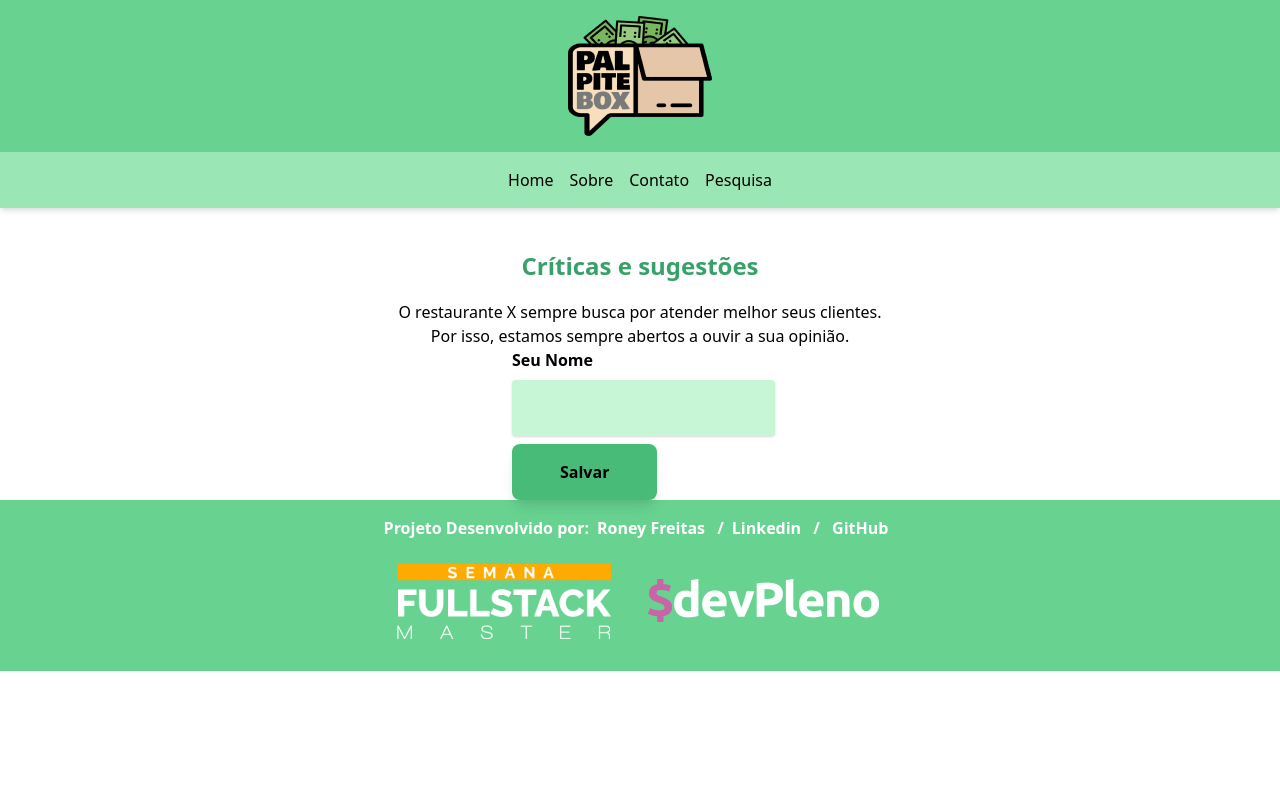
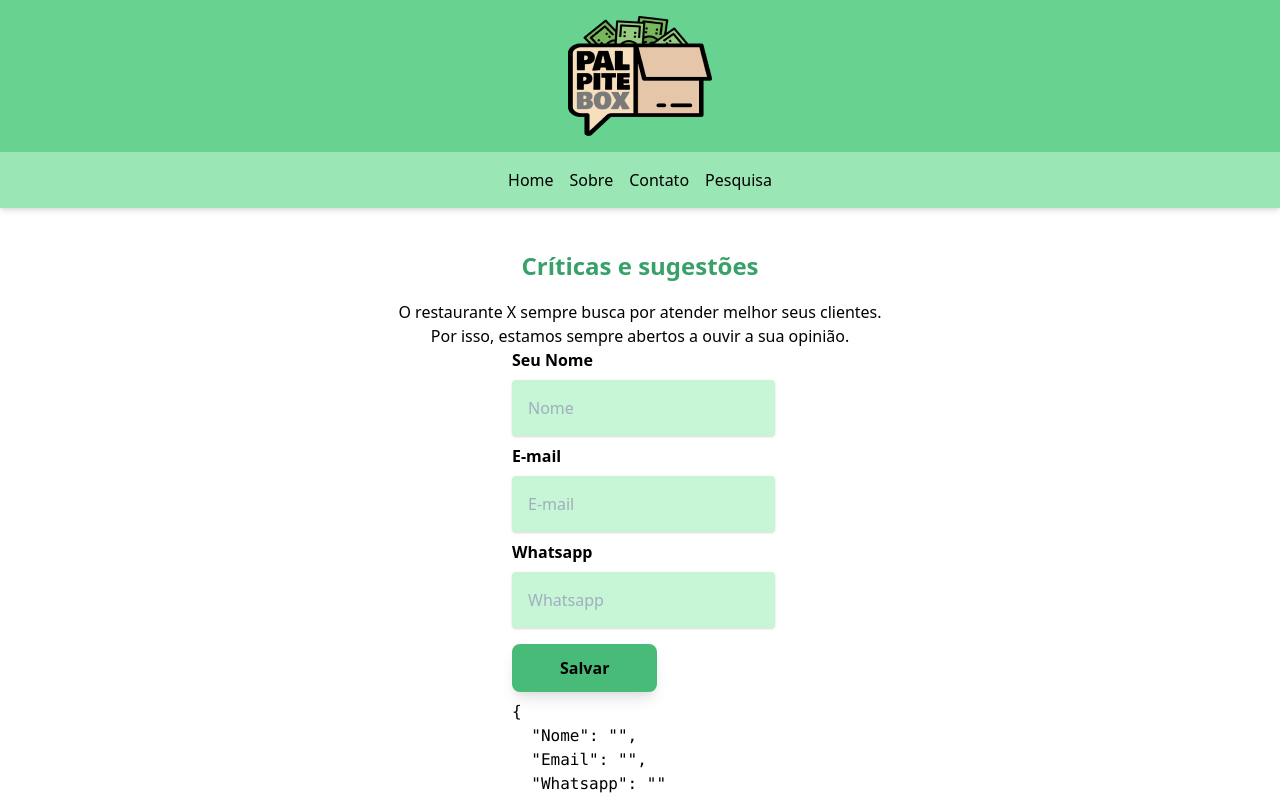
Before and after one commit to roneydev01/palpite-box, a Next.js app: page /pesquisa in a window 1280 px wide. Shown: the top 798 px of the page. Built offline with nearby package versions, Linux system fonts and the light colour scheme.

Commit message:
Controlando o Cadastro da Pesquisa

```diff
--- a/pages/pesquisa.js
+++ b/pages/pesquisa.js
@@ -1,13 +1,16 @@
-import React from "react"
+import React, { useState } from "react"
 import Link from "next/link"
 
 const Pesquisa = () => {
+  //Controlando o Formulário por Estado
+  const [form, setFom] = useState({
+    Nome: '',
+    Email: '',
+    Whatsapp: ''
+
+  })
+
   const save = async () => {
-    const form = {
-      Nome: 'Teste nome',
-      Email: 'Teste email',
-      Whatsapp: 'Teste wats'
-    }
     try {
       const response = await fetch('api/save', {
         method: 'POST',
@@ -20,6 +23,16 @@
     }
   }
 
+  const onChange = evt => {
+    //Pega todos os dados do formulário antigo e copia
+    const value = evt.target.value
+    const key = evt.target.name
+    setFom(old => ({
+      ...old,
+      [key]: value
+    }))
+  }
+
   return (
     <div className='pt-6'>
       <h1 className='text-center font-bold my-4 text-2xl text-green-600'>Críticas e sugestões</h1>
@@ -28,8 +41,13 @@
       </p>
       <div className='w-1/5 mx-auto'>
         <label className='font-bold'>Seu Nome</label>
-        <input type='text' className='p-4 block shadow bg-green-200 my-2 rounded ' />
-        <button className='bg-green-500 px-12 py-4 font-bold rounded-lg shadow-lg hover:shadow' onClick={save}>Salvar</button>
+        <input type='text' className='p-4 block shadow bg-green-200 my-2 rounded ' placeholder='Nome' onChange={onChange} name='Nome' value={form.Nome} />
+        <label className='font-bold'>E-mail</label>
+        <input type='text' className='p-4 block shadow bg-green-200 my-2 rounded ' placeholder='E-mail' onChange={onChange} name='Email' value={form.Email} />
+        <label className='font-bold'>Whatsapp</label>
+        <input type='text' className='p-4 block shadow bg-green-200 my-2 rounded ' placeholder='Whatsapp' onChange={onChange} name='Whatsapp' value={form.Whatsapp} />
+        <button className='bg-green-500 px-12 py-3 my-2 font-bold rounded-lg shadow-lg hover:shadow' onClick={save}>Salvar</button>
+        <pre>{JSON.stringify(form, null, 2)}</pre>
       </div>
     </div>
   )
```
